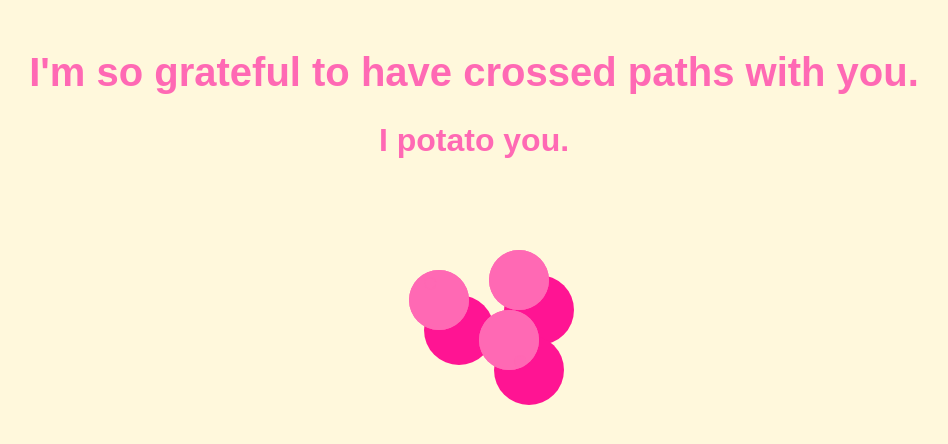
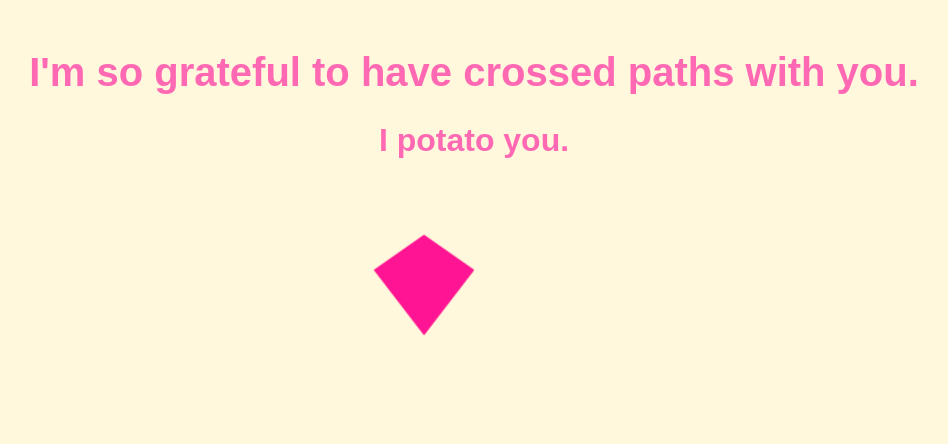
Before and after one commit to NikhilSunka/Rosy, a Jekyll site: the page last_page.html, which Jekyll copies as it is, in a window 1280 px wide. Shown: the top 444 px of the page, without its empty margins (166-1114 px from the left). Built offline with Jekyll 4.4.1, drawn with Linux system fonts in a browser that asks for light colours.

Commit message:
Update last_page.html

```diff
--- a/last_page.html
+++ b/last_page.html
@@ -21,96 +21,36 @@
       font-size: 2em;
       margin-top: 20px;
     }
-    .flower-container {
+    /* Heart animation */
+    .heart-container {
+      display: inline-block;
       position: relative;
-      display: inline-block;
       width: 200px;
       height: 200px;
       margin-top: 50px;
     }
-    /* Flower appearance */
-    .flower {
+    .heart {
       position: absolute;
-      width: 70px;
-      height: 70px;
-      background-color: #FF1493; /* Pink color for the flower */
-      border-radius: 50%;
-      animation: bloom 2s ease-out forwards;
+      width: 100px;
+      height: 100px;
+      background-color: #FF1493; /* Pink color for the heart */
+      clip-path: polygon(50% 0%, 0% 35%, 50% 100%, 100% 35%);
+      animation: pulse 1.5s ease-in-out infinite;
     }
-    .flower::before, .flower::after {
-      content: '';
-      position: absolute;
-      width: 60px;
-      height: 60px;
-      background-color: #FF69B4;
-      border-radius: 50%;
-      top: -25px;
-      left: -15px;
-      transform: rotate(45deg);
-    }
-    .flower:nth-child(1) {
-      top: 60px;
-      left: 50px;
-      animation-delay: 0.5s;
-    }
-    .flower:nth-child(2) {
-      top: 40px;
-      left: 130px;
-      animation-delay: 1s;
-    }
-    .flower:nth-child(3) {
-      top: 100px;
-      left: 120px;
-      animation-delay: 1.5s;
-    }
-    @keyframes bloom {
+    /* Heart pulsating animation */
+    @keyframes pulse {
       0% {
-        transform: scale(0);
-        opacity: 0;
+        transform: scale(1);
+        opacity: 1;
+      }
+      50% {
+        transform: scale(1.2);
+        opacity: 0.8;
       }
       100% {
         transform: scale(1);
         opacity: 1;
       }
-    }
-    /* Falling petals */
-    .petal {
-      position: absolute;
-      width: 12px;
-      height: 12px;
-      background-color: #FF69B4; /* Pink petal color */
-      border-radius: 50%;
-      opacity: 0;
-      animation: fall 3s infinite ease-in-out;
-    }
-    .petal:nth-child(4) {
-      top: 30px;
-      left: 50px;
-      animation-delay: 1s;
-    }
-    .petal:nth-child(5) {
-      top: 120px;
-      left: 140px;
-      animation-delay: 1.5s;
-    }
-    .petal:nth-child(6) {
-      top: 160px;
-      left: 180px;
-      animation-delay: 2s;
-    }
-    @keyframes fall {
-      0% {
-        transform: translateY(0) scale(1);
-        opacity: 1;
-      }
-      100% {
-        transform: translateY(150px) scale(0.5);
-        opacity: 0;
-      }
-    }
-    /* Removing button section */
-    .button-container {
-      display: none; /* No buttons on this page */
     }
   </style>
 </head>
@@ -119,17 +59,8 @@
 
   <h2>I potato you.</h2>
 
-  <div class="flower-container">
-    <!-- Flower Blooming -->
-    <div class="flower"></div>
-    <div class="flower"></div>
-    <div class="flower"></div>
-
-    <!-- Falling Petals -->
-    <div class="petal"></div>
-    <div class="petal"></div>
-    <div class="petal"></div>
+  <div class="heart-container">
+    <div class="heart"></div>
   </div>
-
 </body>
 </html>
```
